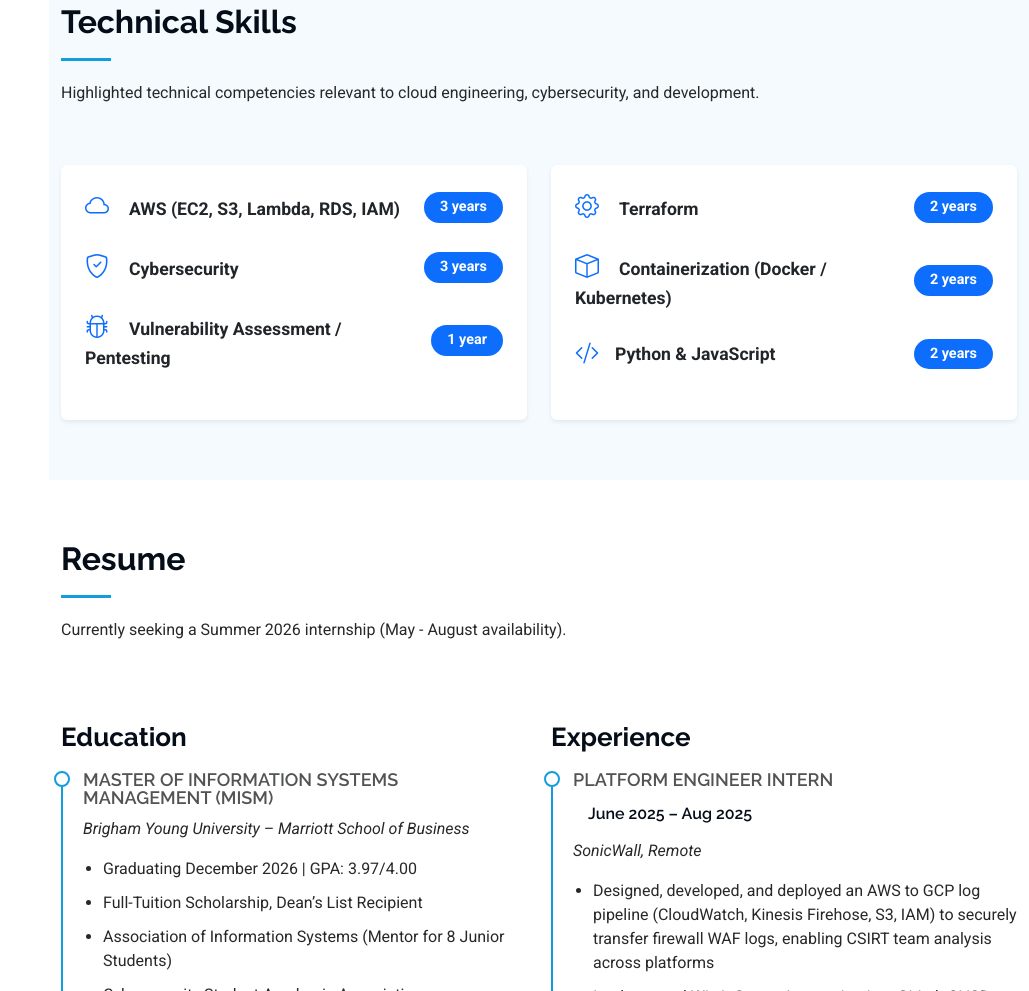
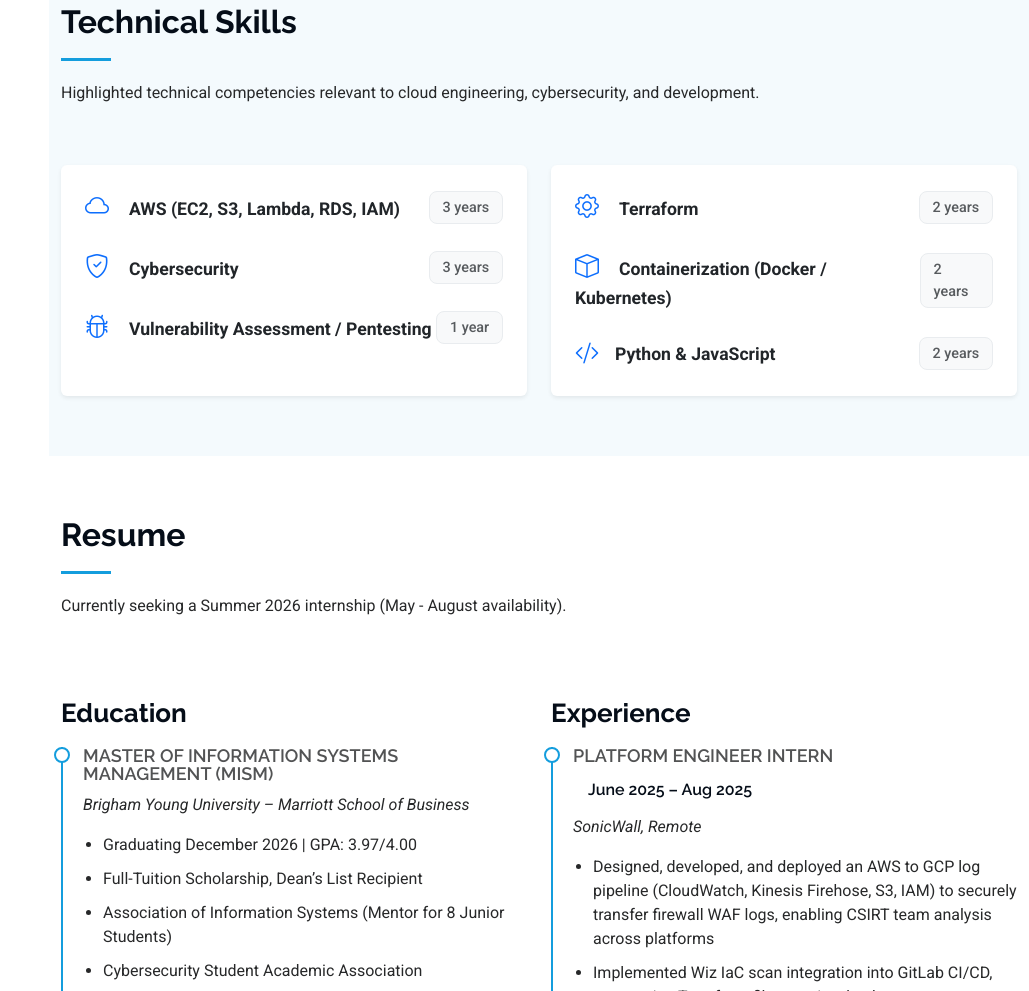
Before and after one commit to HammondCameron55/PersonalProfile, a plain HTML site: page CamDigitalProfile/index.html in a window 1280 px wide. Shown: the part 1903-2894 px from the top of the page, without its empty margins (251-1280 px from the left). Drawn offline with Linux system fonts and the light colour scheme.

Commit message:
Made years look better

```diff
--- a/CamDigitalProfile/index.html
+++ b/CamDigitalProfile/index.html
@@ -258,21 +258,21 @@
                     <i class="bi bi-cloud text-primary me-3" style="font-size: 1.5rem;"></i>
                     <span class="skill-name fw-semibold" style="font-size: 1.1rem;">AWS (EC2, S3, Lambda, RDS, IAM)</span>
                   </div>
-                  <span class="skill-years badge bg-primary text-white rounded-pill" style="font-size: 0.9rem; padding: 0.5rem 1rem; font-weight: 600;">3 years</span>
+                  <span class="skill-years text-muted" style="font-size: 0.9rem; font-weight: 500; background-color: #f8f9fa; padding: 0.3rem 0.8rem; border-radius: 0.5rem; border: 1px solid #e9ecef;">3 years</span>
                 </div>
                 <div class="skill-item d-flex justify-content-between align-items-center mb-4">
                   <div class="skill-info">
                     <i class="bi bi-shield-check text-primary me-3" style="font-size: 1.5rem;"></i>
                     <span class="skill-name fw-semibold" style="font-size: 1.1rem;">Cybersecurity</span>
                   </div>
-                  <span class="skill-years badge bg-primary text-white rounded-pill" style="font-size: 0.9rem; padding: 0.5rem 1rem; font-weight: 600;">3 years</span>
+                  <span class="skill-years text-muted" style="font-size: 0.9rem; font-weight: 500; background-color: #f8f9fa; padding: 0.3rem 0.8rem; border-radius: 0.5rem; border: 1px solid #e9ecef;">3 years</span>
                 </div>
                 <div class="skill-item d-flex justify-content-between align-items-center mb-4">
                   <div class="skill-info">
                     <i class="bi bi-bug text-primary me-3" style="font-size: 1.5rem;"></i>
                     <span class="skill-name fw-semibold" style="font-size: 1.1rem;">Vulnerability Assessment / Pentesting</span>
                   </div>
-                  <span class="skill-years badge bg-primary text-white rounded-pill" style="font-size: 0.9rem; padding: 0.5rem 1rem; font-weight: 600;">1 year</span>
+                  <span class="skill-years text-muted" style="font-size: 0.9rem; font-weight: 500; background-color: #f8f9fa; padding: 0.3rem 0.8rem; border-radius: 0.5rem; border: 1px solid #e9ecef;">1 year</span>
                 </div>
               </div>
             </div>
@@ -283,14 +283,14 @@
                     <i class="bi bi-gear text-primary me-3" style="font-size: 1.5rem;"></i>
                     <span class="skill-name fw-semibold" style="font-size: 1.1rem;">Terraform</span>
                   </div>
-                  <span class="skill-years badge bg-primary text-white rounded-pill" style="font-size: 0.9rem; padding: 0.5rem 1rem; font-weight: 600;">2 years</span>
+                  <span class="skill-years text-muted" style="font-size: 0.9rem; font-weight: 500; background-color: #f8f9fa; padding: 0.3rem 0.8rem; border-radius: 0.5rem; border: 1px solid #e9ecef;">2 years</span>
                 </div>
                 <div class="skill-item d-flex justify-content-between align-items-center mb-4">
                   <div class="skill-info">
                     <i class="bi bi-box text-primary me-3" style="font-size: 1.5rem;"></i>
                     <span class="skill-name fw-semibold" style="font-size: 1.1rem;">Containerization (Docker / Kubernetes)</span>
                   </div>
-                  <span class="skill-years badge bg-primary text-white rounded-pill" style="font-size: 0.9rem; padding: 0.5rem 1rem; font-weight: 600;">2 years</span>
+                  <span class="skill-years text-muted" style="font-size: 0.9rem; font-weight: 500; background-color: #f8f9fa; padding: 0.3rem 0.8rem; border-radius: 0.5rem; border: 1px solid #e9ecef;">2 years</span>
                 </div>
                 <div class="skill-item d-flex justify-content-between align-items-center">
                   <div class="skill-info">
@@ -299,7 +299,7 @@
                       <span class="skill-name fw-semibold" style="font-size: 1.1rem;">Python & JavaScript</span>
                     </div>
                   </div>
-                  <span class="skill-years badge bg-primary text-white rounded-pill" style="font-size: 0.9rem; padding: 0.5rem 1rem; font-weight: 600;">2 years</span>
+                  <span class="skill-years text-muted" style="font-size: 0.9rem; font-weight: 500; background-color: #f8f9fa; padding: 0.3rem 0.8rem; border-radius: 0.5rem; border: 1px solid #e9ecef;">2 years</span>
                 </div>
               </div>
             </div>
```
